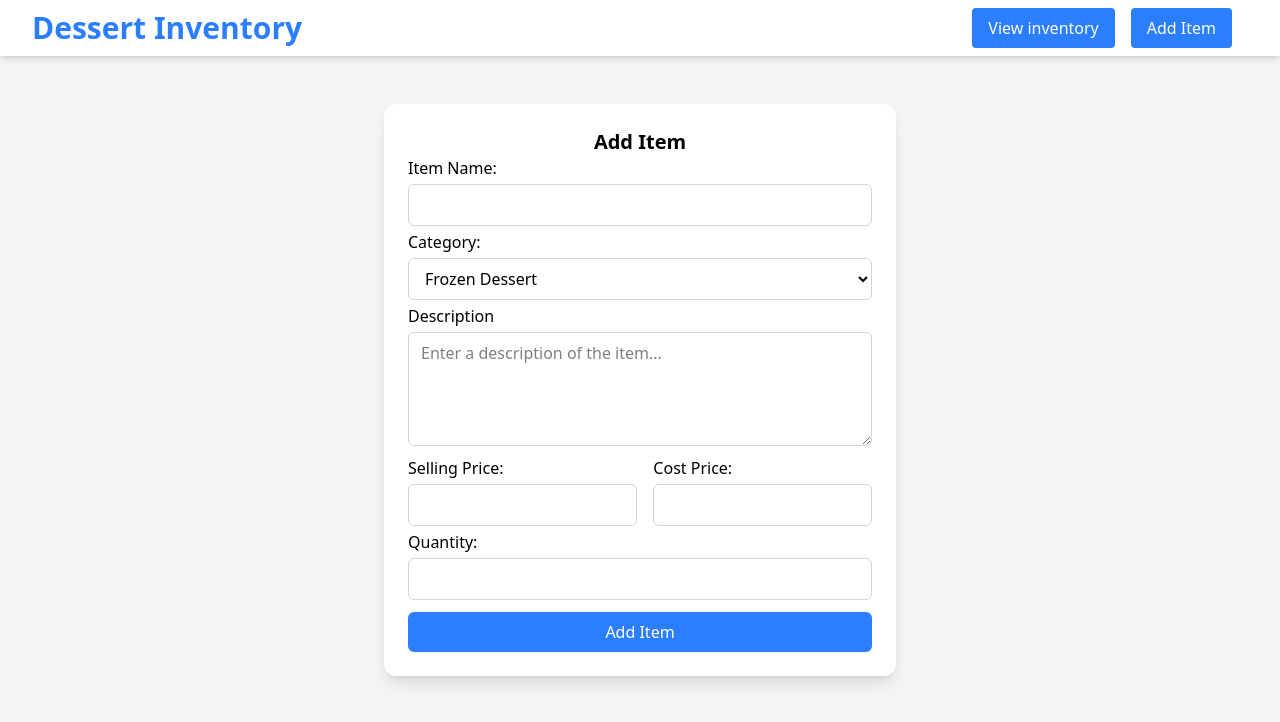
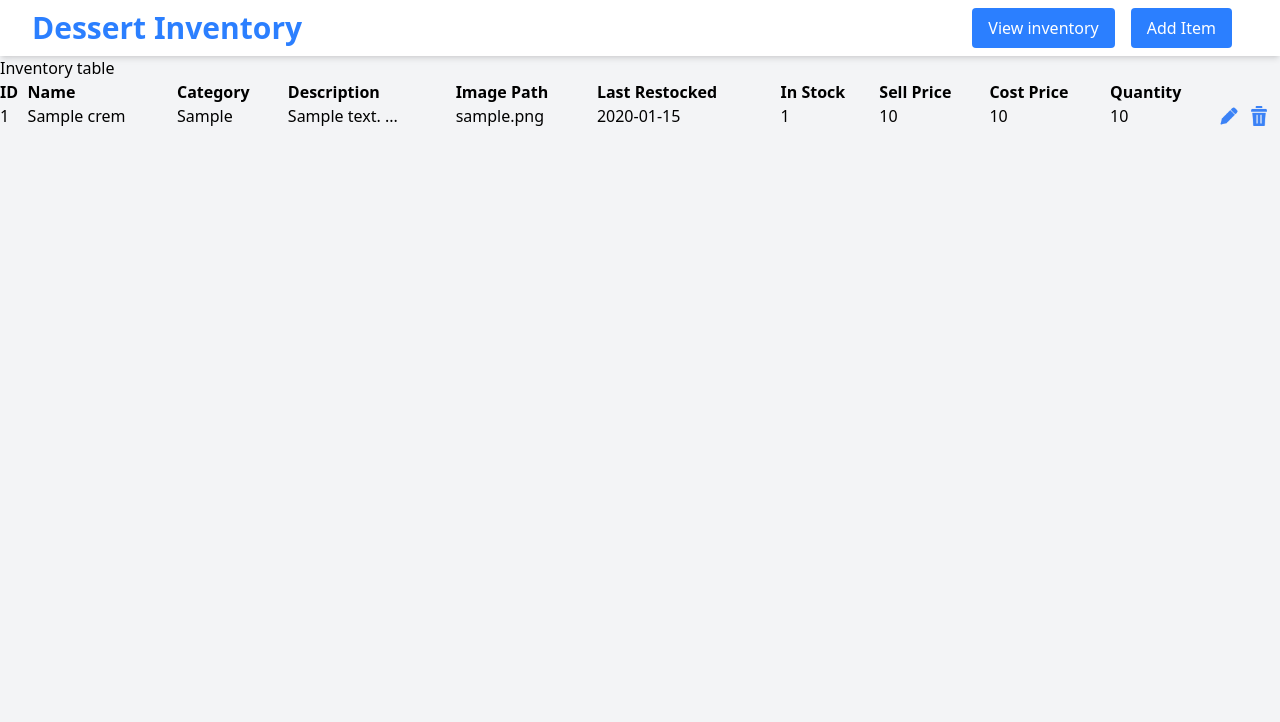
Before and after one commit to rrai23/DessertInv, a PHP site: page / in a window 1280 px wide. Shown: the top 722 px of the page. Run offline with PHP 8.4, Linux system fonts and the light colour scheme; tables that the repository leaves empty hold one stand-in row (values such as "Sample post").

Commit message:
Added read database functionality, no style yet

```diff
--- a/dist/styles.css
+++ b/dist/styles.css
@@ -6,39 +6,17 @@
       "Segoe UI Emoji", "Segoe UI Symbol", "Noto Color Emoji";
     --font-mono: ui-monospace, SFMono-Regular, Menlo, Monaco, Consolas, "Liberation Mono",
       "Courier New", monospace;
-    --color-red-100: oklch(0.936 0.032 17.717);
     --color-red-500: oklch(0.637 0.237 25.331);
-    --color-orange-100: oklch(0.954 0.038 75.164);
-    --color-amber-100: oklch(0.962 0.059 95.617);
-    --color-amber-200: oklch(0.924 0.12 95.746);
-    --color-amber-300: oklch(0.879 0.169 91.605);
-    --color-amber-600: oklch(0.666 0.179 58.318);
-    --color-amber-700: oklch(0.555 0.163 48.998);
-    --color-amber-800: oklch(0.473 0.137 46.201);
-    --color-yellow-50: oklch(0.987 0.026 102.212);
-    --color-yellow-100: oklch(0.973 0.071 103.193);
-    --color-yellow-200: oklch(0.945 0.129 101.54);
-    --color-green-500: oklch(0.723 0.219 149.579);
-    --color-blue-100: oklch(0.932 0.032 255.585);
-    --color-blue-200: oklch(0.882 0.059 254.128);
     --color-blue-500: oklch(0.623 0.214 259.815);
     --color-blue-600: oklch(0.546 0.245 262.881);
     --color-blue-700: oklch(0.488 0.243 264.376);
-    --color-blue-800: oklch(0.424 0.199 265.638);
     --color-gray-100: oklch(0.967 0.003 264.542);
-    --color-gray-200: oklch(0.928 0.006 264.531);
     --color-gray-300: oklch(0.872 0.01 258.338);
     --color-white: #fff;
     --spacing: 0.25rem;
-    --container-sm: 24rem;
-    --container-md: 28rem;
     --container-lg: 32rem;
-    --text-sm: 0.875rem;
-    --text-sm--line-height: calc(1.25 / 0.875);
     --text-xl: 1.25rem;
     --text-xl--line-height: calc(1.75 / 1.25);
-    --text-2xl: 1.5rem;
-    --text-2xl--line-height: calc(2 / 1.5);
     --text-3xl: 1.875rem;
     --text-3xl--line-height: calc(2.25 / 1.875);
     --font-weight-medium: 500;
--- a/index.js
+++ /dev/null
@@ -1,17 +0,0 @@
-const buttonViewInv = document.getElementById("button-view-inv");
-const buttonAddItem = document.getElementById("button-add-item");
-const inventoryTableDiv = document.getElementById("inventory-table-div");
-const addItemFormDiv = document.getElementById("add-item-form-div");
-
-function showElement(toShow, toHide){
-    toShow.classList.remove("hidden");
-    toHide.classList.add("hidden");
-}
-
-buttonViewInv.addEventListener('click', () => {
-    showElement(inventoryTableDiv, addItemFormDiv);
-})
-
-buttonAddItem.addEventListener('click', () => {
-    showElement(addItemFormDiv, inventoryTableDiv);
-})
--- a/index.php
+++ b/index.php
@@ -12,21 +12,20 @@
             <h1 class="text-3xl font-bold text-blue-500">Dessert Inventory</h1>
         </div>
         <div id="nav-buttons" class="flex space-x-4 mr-4">
-            <button id="button-view-inv" class="bg-blue-500 text-white px-4 py-2 rounded hover:bg-blue-700 transition active">View inventory</button>
-            <button id="button-add-item" class="bg-blue-500 text-white px-4 py-2 rounded hover:bg-blue-7700 transition">Add Item</button>
+            <button id="button-view-inv" class="cursor-pointer bg-blue-500 text-white px-4 py-2 rounded hover:bg-blue-700 transition active">View inventory</button>
+            <button id="button-add-item" class="cursor-pointer bg-blue-500 text-white px-4 py-2 rounded hover:bg-blue-700 transition">Add Item</button>
         </div>
     </nav>
 
-    <!--to be styled-->
-    <div id="inventory-table-div" class="hidden">
+    <!--to be styled: you can style the table in read-database.php-->
+    <div id="inventory-table-div" class="">
         <h1>Inventory table</h1>
-        <!--Well change the inner html of this with php-->
+        <?php include 'read-database.php'; ?>
     </div>
 
-    <!--to be styled-->
-    <div id="add-item-form-div" class="max-w-lg rounded-xl overflow-hidden shadow-lg bg-white m-auto mt-12 p-6">
+    <div id="add-item-form-div" class="hidden max-w-lg rounded-xl overflow-hidden shadow-lg bg-white m-auto mt-12 p-6">
         <h1 class="text-xl font-semibold text-center">Add Item</h1>
-        <form action="add-item.php" method="get">
+        <form id="add-item-form" action="add-item.php" method="post">
             <label for="item-name" class="font-medium">Item Name: </label><br>
             <input type="text" name="item-name" class="w-full my-1 px-3 py-2 border border-gray-300 rounded-md focus:outline-none focus:ring-2 focus:ring-blue-600"><br>
             <label for="item-category" class="font-medium">Category: </label><br>
@@ -61,5 +60,55 @@
         </form>
     </div>
 </body>
-<script src="index.js"></script>
+<script>
+    const buttonViewInv = document.getElementById("button-view-inv");
+    const buttonAddItem = document.getElementById("button-add-item");
+    const inventoryTableDiv = document.getElementById("inventory-table-div");
+    const addItemFormDiv = document.getElementById("add-item-form-div");
+    const addItemForm = document.getElementById("add-item-form");
+
+    //Nav-button functionality
+    function showElement(toShow, toHide){
+        toShow.classList.remove("hidden");
+        toHide.classList.add("hidden");
+    }
+    buttonViewInv.addEventListener('click', () => {
+        showElement(inventoryTableDiv, addItemFormDiv);
+    })
+    buttonAddItem.addEventListener('click', () => {
+        showElement(addItemFormDiv, inventoryTableDiv);
+    })
+
+    //toggling description length in table
+    document.addEventListener("DOMContentLoaded", () => {
+        const expandLinks = document.querySelectorAll(".expand-link");
+        const collapseLinks = document.querySelectorAll(".collapse-link");
+
+        expandLinks.forEach(link => {
+            link.addEventListener("click", (event) => {
+                event.preventDefault();
+                const container = event.target.closest(".description-container");
+                showElement(container.querySelector(".full-description"), container.querySelector(".short-description"));
+            });
+        });
+
+        collapseLinks.forEach(link => {
+            link.addEventListener("click", (event) => {
+                event.preventDefault();
+                const container = event.target.closest(".description-container");
+                showElement(container.querySelector(".short-description"), container.querySelector(".full-description"));
+            });
+        });
+    });
+
+    //Alerting successful item add
+    const urlParams = new URLSearchParams(window.location.search);
+    const message = urlParams.get('message');
+    if (message) {
+        setTimeout(() => {
+            alert(message);
+        }, 100);
+        history.replaceState({}, '', window.location.pathname);
+    }
+</script>
 </html>
--- /dev/null
+++ b/read-database.php
@@ -0,0 +1,60 @@
+<?php
+require 'db.php';
+
+$table = "crem_de_la_crem";
+
+$sql = "SELECT * FROM $table";
+$result = $conn->query($sql);
+if ($result->num_rows > 0){
+    echo "<table border='1' style='border-collapse: collapse; width: 100%; text-align: left;'>
+    <tr>
+        <th>ID</th>
+        <th>Name</th>
+        <th>Category</th>
+        <th>Description</th>
+        <th>Image Path</th>
+        <th>Last Restocked</th>
+        <th>In Stock</th>
+        <th>Sell Price</th>
+        <th>Cost Price</th>
+        <th>Quantity</th>
+        <th></th>
+        <th></th>
+    </tr>";
+
+    while ($row = $result->fetch_assoc()){
+        $shortDesc = strlen($row["description"]) > 40 ? substr($row["description"], 0, 40) : $row["description"];
+        $row["description"] = !empty($row["description"]) ? $row["description"] : "No description available.";
+        echo "<tr>
+            <td>" . $row["id"] . "</td>
+            <td>" . $row["name"] . "</td>
+            <td>" . $row["category"] . "</td>
+            <td>
+                <div class='description-container'>
+                    <span class='short-description'>
+                        " . htmlspecialchars($shortDesc) . "
+                        <a href='#' class='expand-link'>...</a>
+                    </span>
+                    <span class='full-description hidden'>
+                        " . htmlspecialchars($row["description"]) . "
+                        <a href='#' class='collapse-link'>[Hide]</a>
+                    </span>
+                </div>
+            </td>
+            <td>" . $row["image_path"] . "</td>
+            <td>" . $row["last_restocked"] . "</td>
+            <td>" . $row["is_available"] . "</td>
+            <td>" . $row["sell_price"] . "</td>
+            <td>" . $row["cost_price"] . "</td>
+            <td>" . $row["quantity"] . "</td>
+            <td><a href='edit-item.php'><img src='src/edit.png' alt='edit' width='20px'></a></td>
+            <td><a href='delete-item.php'><img src='src/delete.png' alt='delete' width='20px'></a></td>
+        </tr>";
+    }
+    echo "</table>";
+} else {
+    echo "0 results found.";
+}
+
+$conn->close();
+?>
```
Also changed, not shown: other parts of dist/styles.css (+3 -192 lines), add-item.php (+21 -18 lines), delete-item.php (added), edit-item.php (added), src/delete.png (added), src/edit.png (added).
